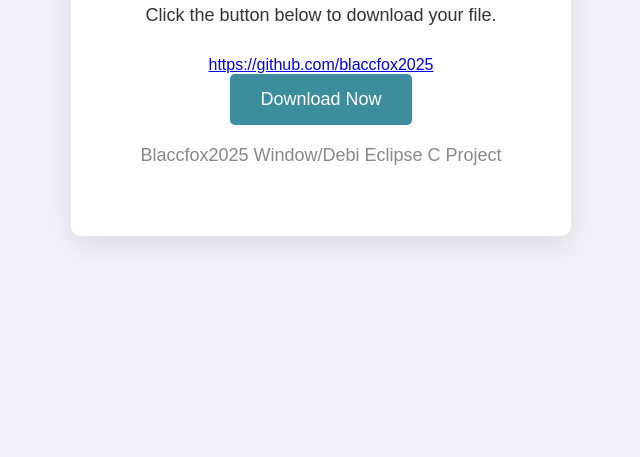
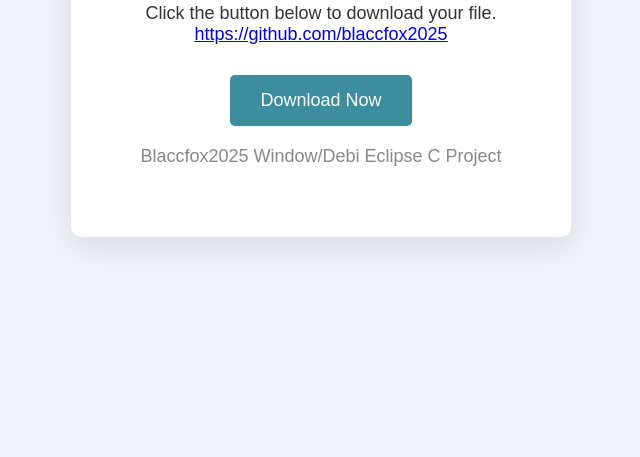
Before and after one commit to blaccfox2025/blaccfox2025, a plain HTML site: page index.html in a window 1280 px wide. Shown: the part 343-800 px from the top of the page, without its empty margins (319-959 px from the left). Drawn offline with Linux system fonts and the light colour scheme.

Commit message:
Update index.html

```diff
--- a/index.html
+++ b/index.html
@@ -68,8 +68,7 @@
 
     <div class="download-container">
         <h1>Download Your File</h1>
-        <p>Click the button below to download your file.</p>
-	<a href="https://github.com/blaccfox2025">https://github.com/blaccfox2025</a>
+        <p>Click the button below to download your file. </br> <a href="https://github.com/blaccfox2025">https://github.com/blaccfox2025</a></p>
         <button class="download-button" onclick="window.location.href='root/0414202505131020101.zip'">Download Now</button>
         <div class="footer">
             <p>Blaccfox2025 Window/Debi Eclipse C Project</p>
```
